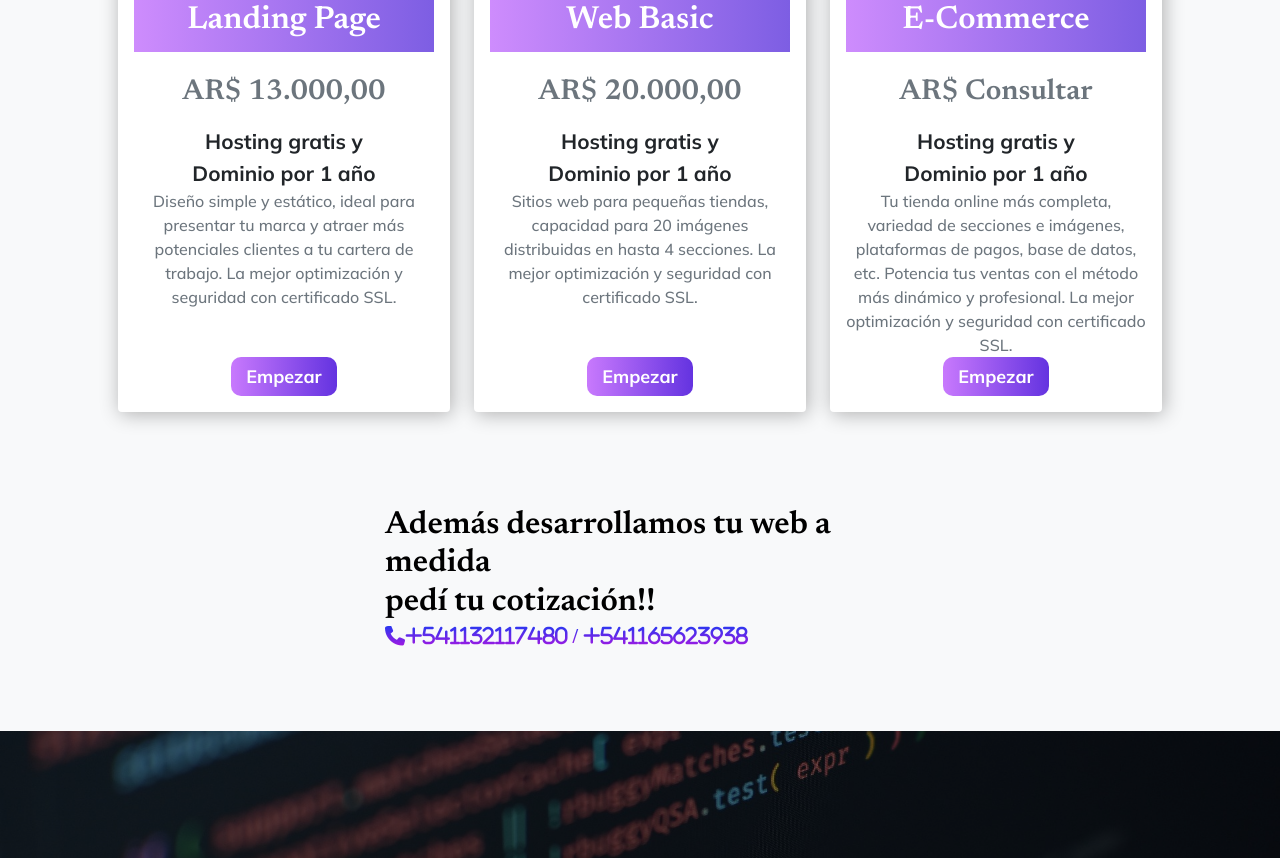
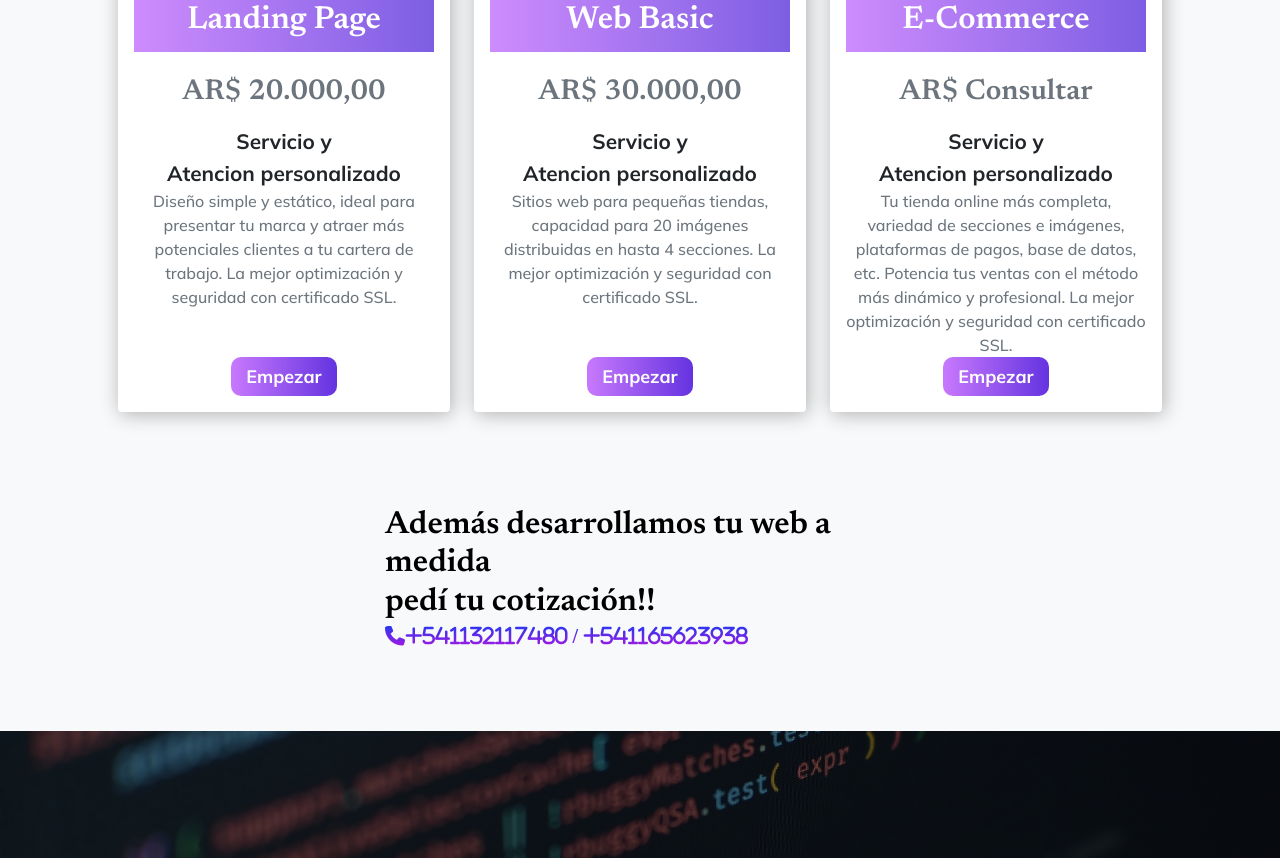
Before and after one commit to juanarede/EpsiWeb, a React (Create React App) app: page / in a window 1280 px wide. Shown: the part 3640-4498 px from the top of the page. Built offline with nearby package versions, Linux system fonts and the light colour scheme.

Commit message:
cambios en el contenido

```diff
--- a/src/Components/navbar/Navbar.jsx
+++ b/src/Components/navbar/Navbar.jsx
@@ -12,7 +12,7 @@ import { langContext } from "../../context/langContext";
 
 function Navbar() {
   const idioma = useContext(langContext); //Llamamos al contexto
-  console.log(idioma);
+  //console.log(idioma);
 
   const [navbarScroll, setNavbarScroll] = useState(false);
 
--- a/src/lang/en-UK.json
+++ b/src/lang/en-UK.json
@@ -44,17 +44,17 @@
     "precios.titulo":"First choose a plan",
     "precios.parrafo":"We will contact you as soon as possible",
     "precios.opcion1":"Landing Page",
-    "precios.precio1":"13.000,00",
+    "precios.precio1":"20.000,00",
     "precios.desc1":"Static design, present your brand to your potential customers. Certificate with SSL security.",
     "precios.opcion2":"Web Basic",
-    "precios.precio2":"20.000,00",
+    "precios.precio2":"30.000,00",
     "precios.desc2":"Ideal for small online stores, we incorporate up to 20 images in 4 different sections. Certificate with SSL security.",
     "precios.opcion3":"E-Commerce",
     "precios.precio3":"To define",
     "precios.desc3":"A complete online store, more sections, images and the incorporation of a payment method. More dynamic and professional. Certificate with SSL security.",
     "precios.btn":"Start Now",
-    "precios.promo1":"Free Hosting and",
-    "precios.promo2":"Domain for a year",
+    "precios.promo1":"Customer service",
+    "precios.promo2":"Personalized",
     "precios.plus1":"Obtain a customization in your project ",
     "precios.plus2":"We await your message!!"
 
--- a/src/lang/es-AR.json
+++ b/src/lang/es-AR.json
@@ -43,17 +43,17 @@
     "precios.titulo":"Elegí el plan que mejor se adapte a tus necesidades",
     "precios.parrafo":"Una vez que hayas seleccionado una opción, nos pondremos en contacto.",
     "precios.opcion1":"Landing Page",
-    "precios.precio1":"13.000,00",
+    "precios.precio1":"20.000,00",
     "precios.desc1":"Diseño simple y estático, ideal para presentar tu marca y atraer más potenciales clientes a tu cartera de trabajo. La mejor optimización y seguridad con certificado SSL.",
     "precios.opcion2":"Web Basic",
-    "precios.precio2":"20.000,00",
+    "precios.precio2":"30.000,00",
     "precios.desc2":"Sitios web para pequeñas tiendas, capacidad para 20 imágenes distribuidas en hasta 4 secciones. La mejor optimización y seguridad con certificado SSL.",
     "precios.opcion3":"E-Commerce",
     "precios.precio3":"Consultar",
     "precios.desc3":"Tu tienda online más completa, variedad de secciones e imágenes, plataformas de pagos, base de datos, etc. Potencia tus ventas con el método más dinámico y profesional. La mejor optimización y seguridad con certificado SSL.",
     "precios.btn":"Empezar",
-    "precios.promo1":"Hosting gratis y",
-    "precios.promo2":"Dominio por 1 año",
+    "precios.promo1":"Servicio y",
+    "precios.promo2":"Atencion personalizado",
     "precios.plus1":"Además desarrollamos tu web a medida ",
     "precios.plus2":"pedí tu cotización!!"
 
```
